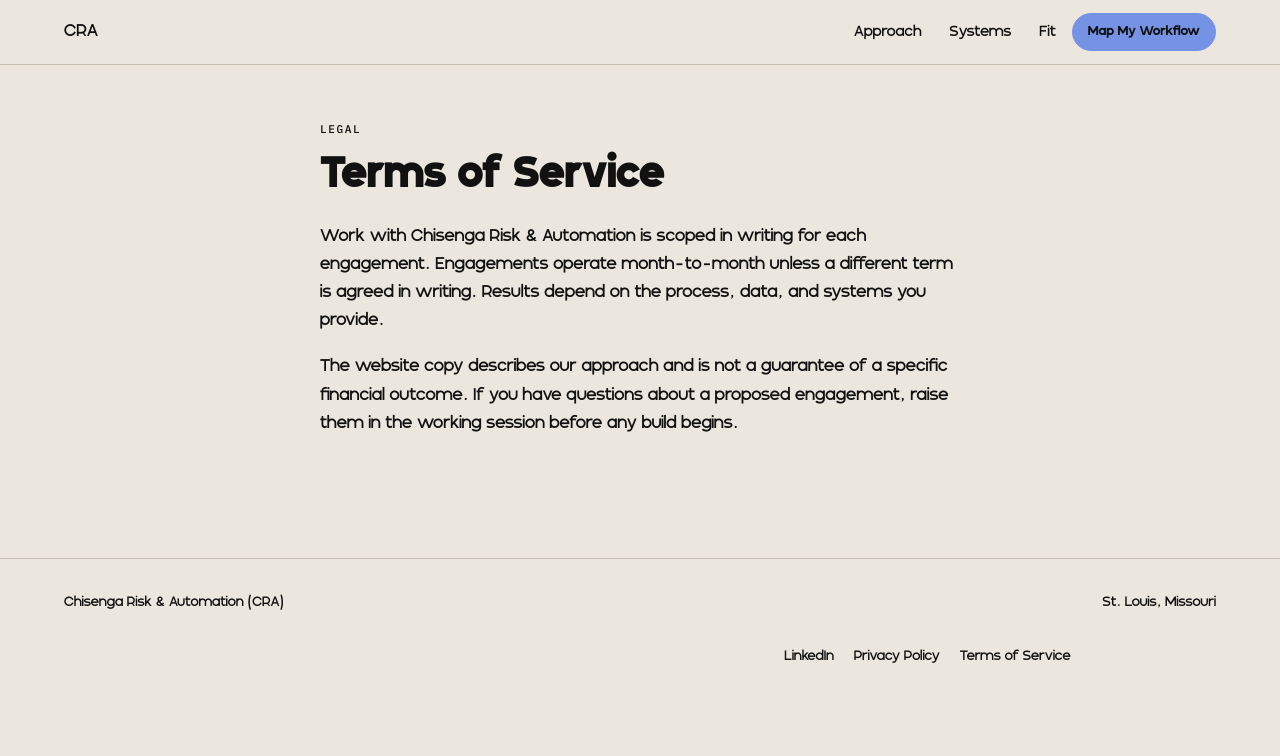
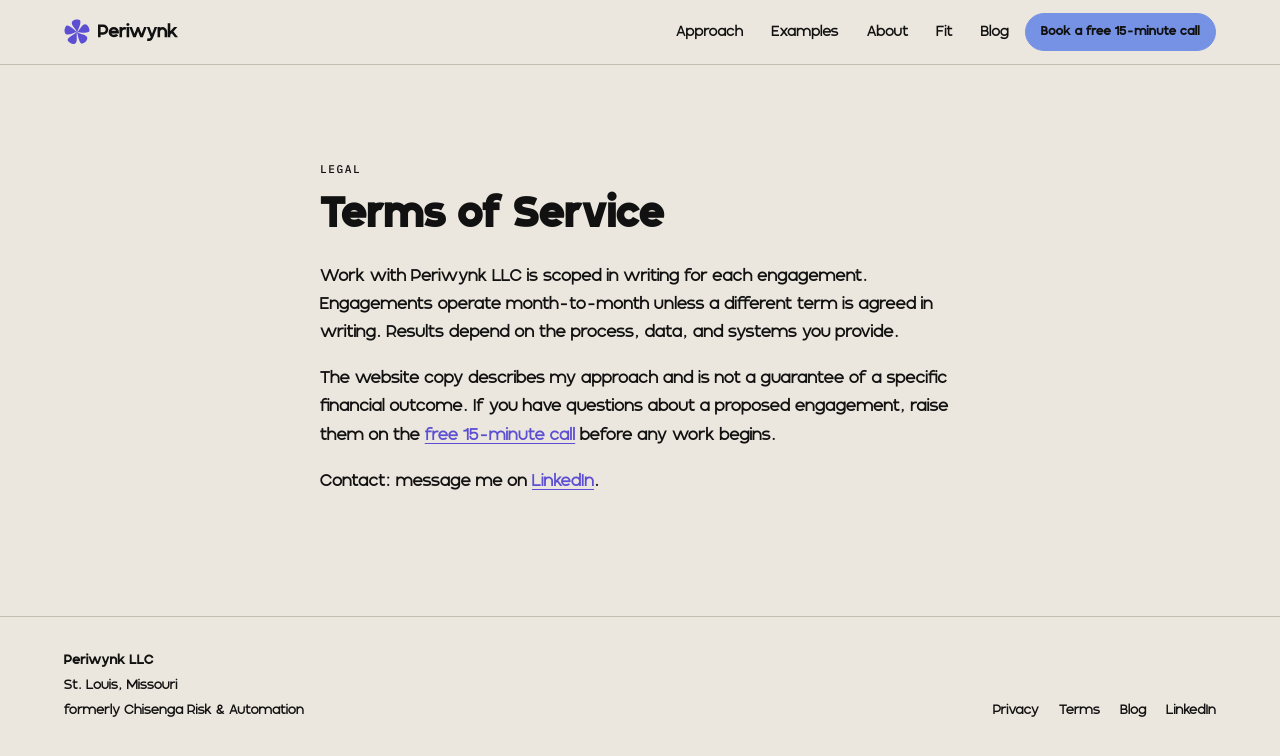
Before and after one commit to ewetseklc/chisenga-risk-automation, a plain HTML site: page terms.html in a window 1280 px wide. Drawn offline with Linux system fonts and the light colour scheme.

Commit message:
Privacy and Terms: Periwynk LLC, shared header with menu and booking
- Same header (menu + booking button, works on mobile) and footer as home
- Old cal.com /15min link replaced with the single Calendly link
- I voice; contact line points to LinkedIn, TODO for a contact email
- Full Periwynk head: favicons, canonical, og tags

Co-Authored-By: Claude Opus 5.5 <noreply@anthropic.com>

```diff
--- a/terms.html
+++ b/terms.html
@@ -3,48 +3,100 @@
 <head>
   <meta charset="UTF-8">
   <meta name="viewport" content="width=device-width, initial-scale=1.0">
-  <title>Terms of Service | Chisenga Risk &amp; Automation</title>
-  <link rel="icon" type="image/png" href="CRA%20Favicon.png">
+  <script>document.documentElement.classList.add("js");</script>
+  <title>Terms of Service | Periwynk</title>
+  <meta name="description" content="Terms for working with Periwynk LLC.">
+  <meta name="author" content="Ewetse Chisenga">
   <meta name="robots" content="index, follow">
+  <!-- TODO(Evan): switch canonical, og:url and og:image to https://periwynk.com/ once the domain points here. -->
+  <link rel="canonical" href="https://cra.software/terms.html">
+  <link rel="icon" href="/favicon.ico" sizes="48x48">
+  <link rel="icon" href="/favicon.svg" type="image/svg+xml">
+  <link rel="icon" href="/favicon-32.png" type="image/png" sizes="32x32">
+  <link rel="icon" href="/favicon-16.png" type="image/png" sizes="16x16">
+  <link rel="apple-touch-icon" href="/apple-touch-icon.png">
+  <link rel="manifest" href="/site.webmanifest">
+  <meta name="theme-color" content="#ece7de">
+  <link rel="alternate" type="application/rss+xml" title="Periwynk blog" href="/blog/rss.xml">
+  <meta property="og:type" content="website">
+  <meta property="og:site_name" content="Periwynk">
+  <meta property="og:title" content="Terms of Service | Periwynk">
+  <meta property="og:description" content="Terms for working with Periwynk LLC.">
+  <meta property="og:url" content="https://cra.software/terms.html">
+  <meta property="og:image" content="https://cra.software/assets/og/periwynk-launch-1200.png">
+  <meta property="og:image:width" content="1200">
+  <meta property="og:image:height" content="1200">
+  <meta property="og:image:alt" content="The Periwynk flower mark and wordmark">
+  <meta name="twitter:card" content="summary_large_image">
+  <meta name="twitter:title" content="Terms of Service | Periwynk">
+  <meta name="twitter:description" content="Terms for working with Periwynk LLC.">
+  <meta name="twitter:image" content="https://cra.software/assets/og/periwynk-launch-1200.png">
   <link rel="preconnect" href="https://fonts.googleapis.com">
   <link rel="preconnect" href="https://fonts.gstatic.com" crossorigin>
-  <link href="https://fonts.googleapis.com/css2?family=IBM+Plex+Mono:wght@400;500&family=Plus+Jakarta+Sans:wght@400;500;600;700;800;900&family=Source+Sans+3:ital,wght@0,400;0,500;0,600;1,400&display=swap" rel="stylesheet">
-  <link rel="stylesheet" href="styles.css">
+  <link href="https://fonts.googleapis.com/css2?family=IBM+Plex+Mono:wght@400;500&display=swap" rel="stylesheet">
+  <link rel="stylesheet" href="/styles.css">
 </head>
 <body>
+
   <header>
     <nav class="nav" aria-label="Primary">
       <div class="wrap nav-inner">
-        <a href="index.html" class="logo">CRA</a>
+        <a href="/" class="logo" aria-label="Periwynk home">
+          <img class="logo-mark" src="/assets/brand/periwynk-mark-a.svg" alt="" width="26" height="26">
+          <img class="logo-word" src="/assets/brand/periwynk-wordmark-colour-on-cream.svg" alt="Periwynk" width="79" height="18">
+        </a>
         <ul class="nav-links">
-          <li><a href="index.html#approach">Approach</a></li>
-          <li><a href="index.html#systems">Systems</a></li>
-          <li><a href="index.html#fit">Fit</a></li>
+          <li><a href="/#approach">Approach</a></li>
+          <li><a href="/#examples">Examples</a></li>
+          <li><a href="/#about">About</a></li>
+          <li><a href="/#fit">Fit</a></li>
+          <li><a href="/blog/">Blog</a></li>
         </ul>
-        <a href="https://cal.com/cra-cal/15min" class="btn btn-nav" target="_blank" rel="noopener noreferrer">Map My Workflow</a>
+        <a href="https://calendly.com/ewetsekchisenga/new-meeting" class="btn btn-nav" target="_blank" rel="noopener noreferrer">Book a free 15-minute call</a>
+        <button class="nav-toggle" id="navToggle" type="button" aria-expanded="false" aria-controls="navDrawer" aria-label="Open menu">
+          <span></span><span></span>
+        </button>
       </div>
     </nav>
+    <div class="nav-drawer" id="navDrawer">
+      <a href="/#approach">Approach</a>
+      <a href="/#examples">Examples</a>
+      <a href="/#about">About</a>
+      <a href="/#fit">Fit</a>
+      <a href="/blog/">Blog</a>
+      <a href="https://calendly.com/ewetsekchisenga/new-meeting" target="_blank" rel="noopener noreferrer">Book a free 15-minute call</a>
+    </div>
   </header>
+
   <main>
-    <section class="section" style="border-top: 0;">
-      <div class="wrap narrow">
+    <section class="section page-top">
+      <div class="wrap narrow legal">
         <p class="label">LEGAL</p>
-        <h1 style="font-size: clamp(2rem, 4vw, 2.75rem); margin-bottom: 1.5rem;">Terms of Service</h1>
-        <p>Work with Chisenga Risk &amp; Automation is scoped in writing for each engagement. Engagements operate month-to-month unless a different term is agreed in writing. Results depend on the process, data, and systems you provide.</p>
-        <p style="margin-top: 1.15rem;">The website copy describes our approach and is not a guarantee of a specific financial outcome. If you have questions about a proposed engagement, raise them in the working session before any build begins.</p>
+        <h1>Terms of Service</h1>
+        <p>Work with Periwynk LLC is scoped in writing for each engagement. Engagements operate month-to-month unless a different term is agreed in writing. Results depend on the process, data, and systems you provide.</p>
+        <p>The website copy describes my approach and is not a guarantee of a specific financial outcome. If you have questions about a proposed engagement, raise them on the <a class="text-link" href="https://calendly.com/ewetsekchisenga/new-meeting" target="_blank" rel="noopener noreferrer">free 15-minute call</a> before any work begins.</p>
+        <!-- TODO(Evan): add a contact email address here (for example hello@periwynk.com) once the business inbox exists. No email is published for now. -->
+        <p>Contact: message me on <a class="text-link" href="https://www.linkedin.com/in/ewetsechisenga/" target="_blank" rel="noopener noreferrer">LinkedIn</a>.</p>
       </div>
     </section>
   </main>
+
   <footer class="footer">
     <div class="wrap footer-inner">
-      <p>Chisenga Risk &amp; Automation (CRA)</p>
-      <p>St. Louis, Missouri</p>
+      <div class="footer-brand">
+        <p><strong>Periwynk LLC</strong></p>
+        <p>St. Louis, Missouri</p>
+        <p>formerly Chisenga Risk &amp; Automation</p>
+      </div>
       <p class="footer-links">
+        <a href="/privacy.html">Privacy</a>
+        <a href="/terms.html">Terms</a>
+        <a href="/blog/">Blog</a>
         <a href="https://www.linkedin.com/in/ewetsechisenga/" target="_blank" rel="noopener noreferrer">LinkedIn</a>
-        <a href="privacy.html">Privacy Policy</a>
-        <a href="terms.html">Terms of Service</a>
       </p>
     </div>
   </footer>
+
+  <script src="/assets/site.js"></script>
 </body>
 </html>
```
Also changed, not shown: privacy.html (+70 -18 lines).
